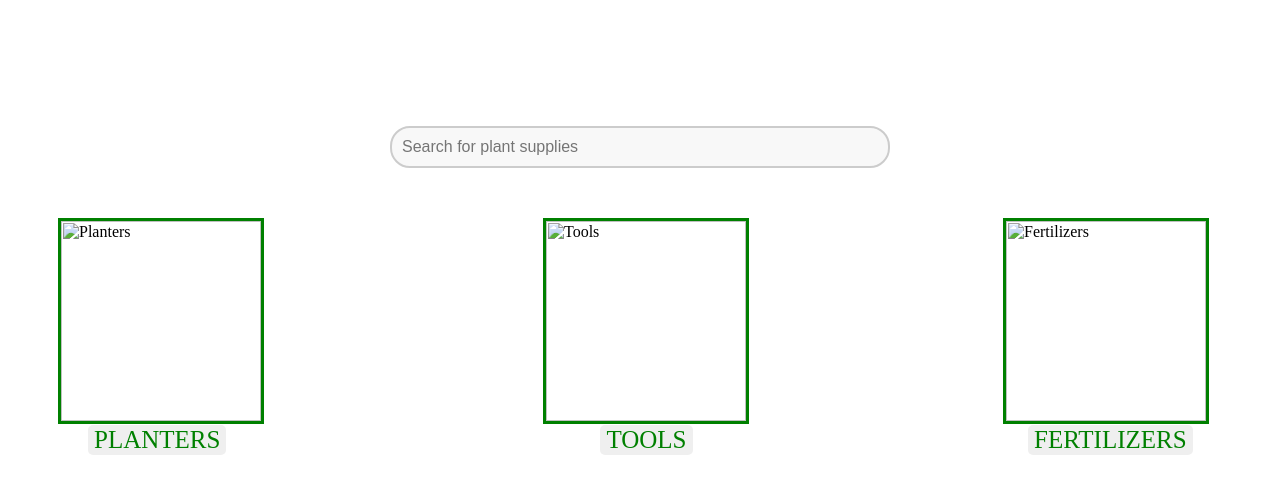
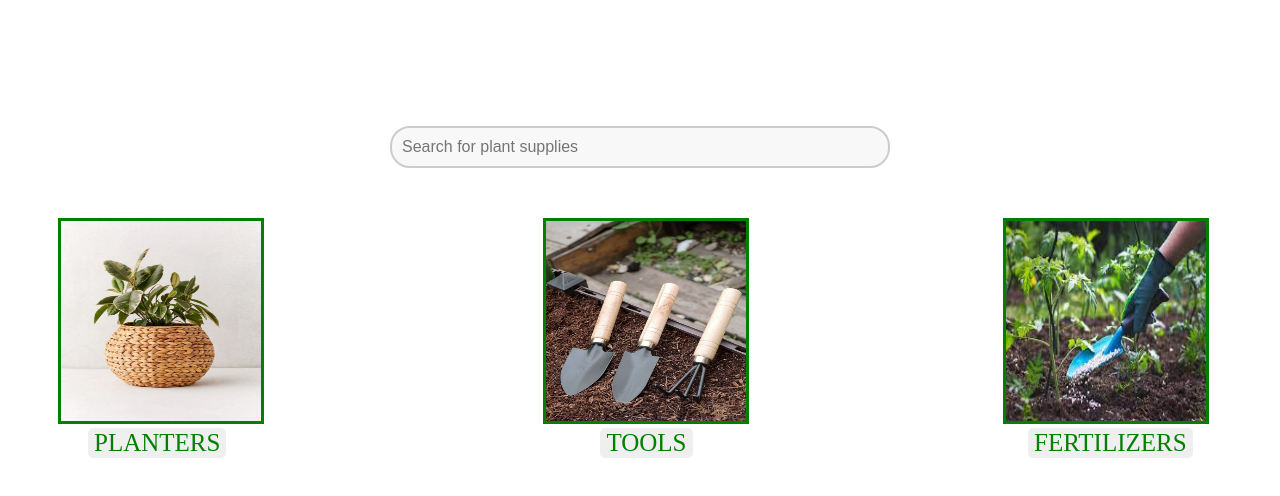
Before and after one commit to hsurla/iPlant, a plain HTML site: page Iplant/webpage4.html in a window 1280 px wide. Drawn offline with Linux system fonts and the light colour scheme.

Commit message:
Update webpage4.html

```diff
--- a/Iplant/webpage4.html
+++ b/Iplant/webpage4.html
@@ -12,9 +12,9 @@
   <input type="text" placeholder="Search for plant supplies" size="100">
 </div>
 
-<img class="planters" src="images/Unique, Beautiful Planters That Will Enhance the Look of Any Houseplant.jpg" alt = "Planters" width="200" height="200">
-<img class="tools" src="images/3pcs Multifunction Gardening Shovel.jpg" alt="Tools" width="200" height="200">
-<img class="fertilizers" src="images/fertilizer.jpg" alt="Fertilizers" width="200" height="200">
+<img class="planters" src="s_images/Unique, Beautiful Planters That Will Enhance the Look of Any Houseplant.jpg" alt = "Planters" width="200" height="200">
+<img class="tools" src="s_images/3pcs Multifunction Gardening Shovel.jpg" alt="Tools" width="200" height="200">
+<img class="fertilizers" src="s_images/fertilizer.jpg" alt="Fertilizers" width="200" height="200">
 
 <div class="button-container">
   <a href="planters.html"><button class="btn text1">PLANTERS</button></a>
```
